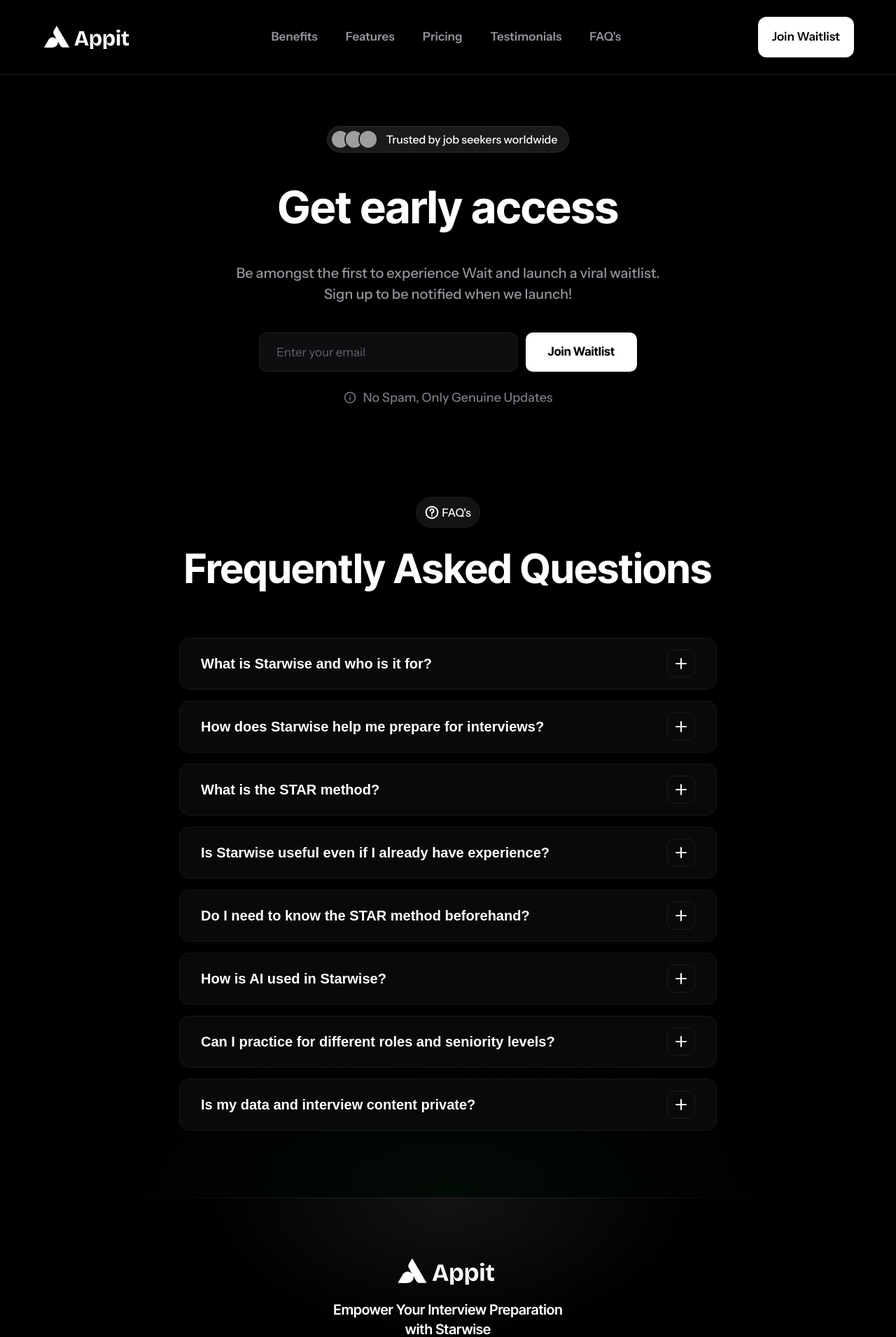
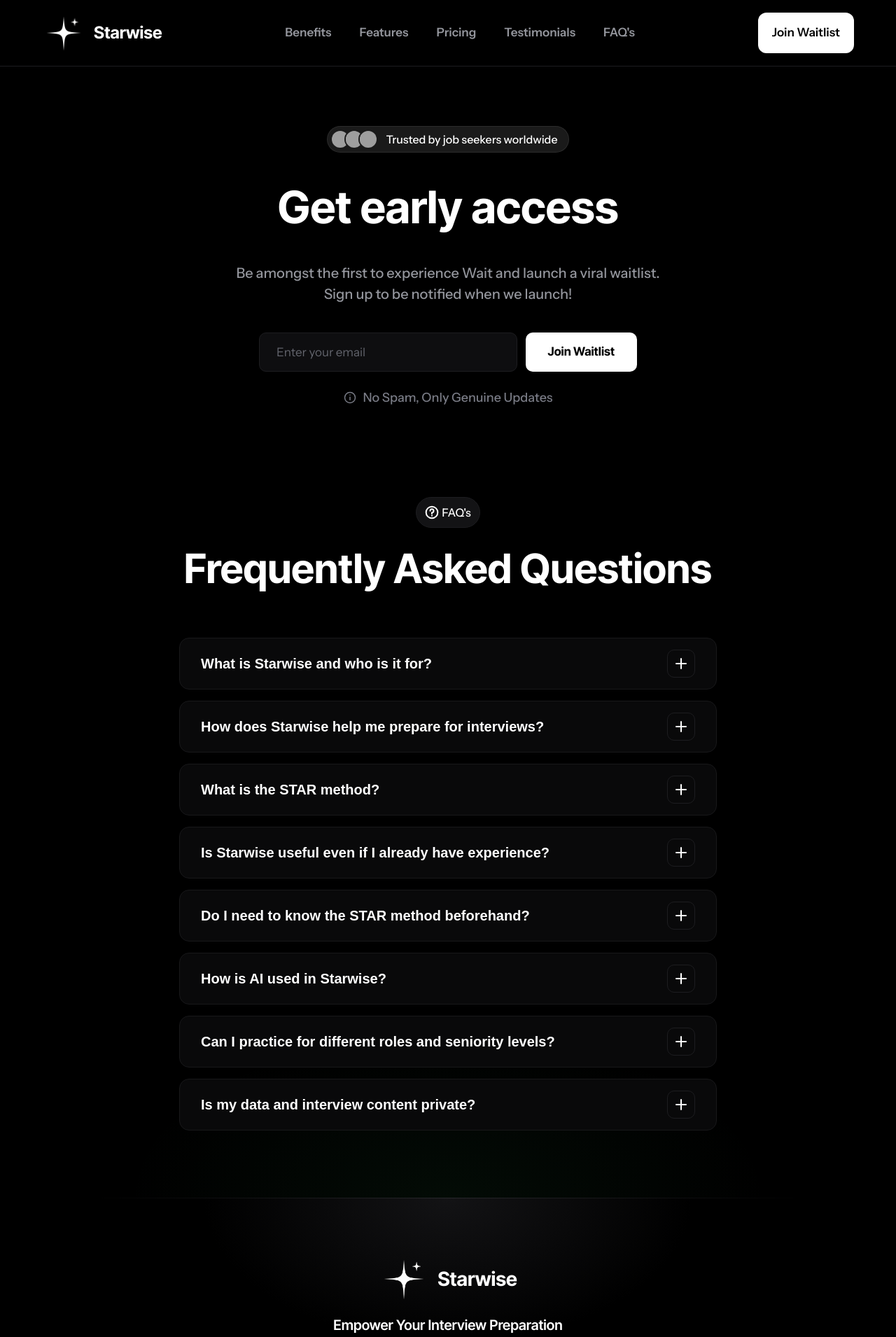
Before and after one commit to SalvaterraTech/starwise-landing-page, a Next.js app: page /waitlist in a window 1280 px wide. Shown: the top 1910 px of the page at 70% size. Built offline with nearby package versions, Linux system fonts and the light colour scheme; grey boxes are pictures that could not be loaded; a web font is replaced by a local one.

Commit message:
feat: add branding to Starwise logo in Navbar and Footer
Replaced previous logo assets and markup in Navbar and Footer components with the new Starwise logo and brand name. Added starwise_logo.png to public/images. Adjusted layout and font styling to match updated branding.

```diff
--- a/components/Footer.tsx
+++ b/components/Footer.tsx
@@ -49,13 +49,21 @@
         <div className="flex flex-col items-center gap-[30px] mb-[88px]">
           {/* Logo and Tagline */}
           <div className="flex flex-col items-center gap-4">
-            <Link href="/" className="relative w-[150px] h-[50px]">
-              <Image
-                src="/images/footer-logo.svg"
-                alt="Logo"
-                fill
-                className="object-contain"
-              />
+            <Link href="/" className="flex items-center gap-3">
+              <div className="relative w-[72px] h-[72px]">
+                <Image
+                  src="/images/starwise_logo.png"
+                  alt="Starwise Logo"
+                  fill
+                  className="object-contain"
+                />
+              </div>
+              <span
+                className="text-white text-[28px] font-bold"
+                style={{ fontFamily: 'Inter Tight, sans-serif' }}
+              >
+                Starwise
+              </span>
             </Link>
             <div
               className="text-center text-xl font-semibold"
--- a/components/Navbar.tsx
+++ b/components/Navbar.tsx
@@ -19,19 +19,27 @@
     <>
       {/* Desktop Navbar - Full width bar */}
       <nav
-        className="fixed top-0 left-0 right-0 z-50 hidden lg:flex items-center justify-center px-[60px] py-6 border-b border-appit-border backdrop-blur-md"
+        className="fixed top-0 left-0 right-0 z-50 hidden lg:flex items-center justify-center px-[60px] py-4 border-b border-appit-border backdrop-blur-md"
         style={{ backgroundColor: 'rgba(0, 0, 0, 0.2)' }}
       >
         <div className="flex items-center justify-between w-full max-w-[1320px]">
           {/* Logo */}
-          <Link href="/#hero" className="relative w-[132px] h-[44px] flex-shrink-0">
+          <Link href="/#hero" className="flex items-center gap-3 flex-shrink-0">
+            <div className="relative w-[62px] h-[62px]">
               <Image
-              src="/images/logo.svg"
-              alt="Logo"
+                src="/images/starwise_logo.png"
+                alt="Starwise Logo"
                 fill
                 className="object-contain"
                 priority
               />
+            </div>
+            <span
+              className="text-white text-[24px] font-bold"
+              style={{ fontFamily: 'Inter Tight, sans-serif' }}
+            >
+              Starwise
+            </span>
           </Link>
 
           {/* Nav Links - Center */}
@@ -68,18 +76,26 @@
 
       {/* Tablet Navbar */}
       <nav
-        className="fixed top-0 left-0 right-0 z-50 hidden md:flex lg:hidden items-center justify-between px-[30px] py-6 border-b border-appit-border backdrop-blur-md"
+        className="fixed top-0 left-0 right-0 z-50 hidden md:flex lg:hidden items-center justify-between px-[30px] py-4 border-b border-appit-border backdrop-blur-md"
         style={{ backgroundColor: 'rgba(0, 0, 0, 0.2)' }}
       >
         {/* Logo */}
-        <Link href="/#hero" className="relative w-[132px] h-[44px]">
+        <Link href="/#hero" className="flex items-center gap-3">
+          <div className="relative w-[42px] h-[42px]">
             <Image
-            src="/images/logo.svg"
-            alt="Logo"
+              src="/images/starwise_logo.png"
+              alt="Starwise Logo"
               fill
               className="object-contain"
               priority
             />
+          </div>
+          <span
+            className="text-white text-[22px] font-bold"
+            style={{ fontFamily: 'Inter Tight, sans-serif' }}
+          >
+            Starwise
+          </span>
         </Link>
 
         {/* Menu Icon */}
@@ -103,14 +119,22 @@
         style={{ backgroundColor: 'rgba(0, 0, 0, 0.2)' }}
       >
         {/* Logo */}
-        <Link href="/#hero" className="relative w-[132px] h-[44px]">
+        <Link href="/#hero" className="flex items-center gap-3">
+          <div className="relative w-[42px] h-[42px]">
             <Image
-            src="/images/logo.svg"
-            alt="Logo"
+              src="/images/starwise_logo.png"
+              alt="Starwise Logo"
               fill
               className="object-contain"
               priority
             />
+          </div>
+          <span
+            className="text-white text-[22px] font-bold"
+            style={{ fontFamily: 'Inter Tight, sans-serif' }}
+          >
+            Starwise
+          </span>
         </Link>
 
         {/* Menu Icon */}
```
Also changed, not shown: public/images/starwise_logo.png (added). Lines whose indentation alone changed are shown as unchanged.
